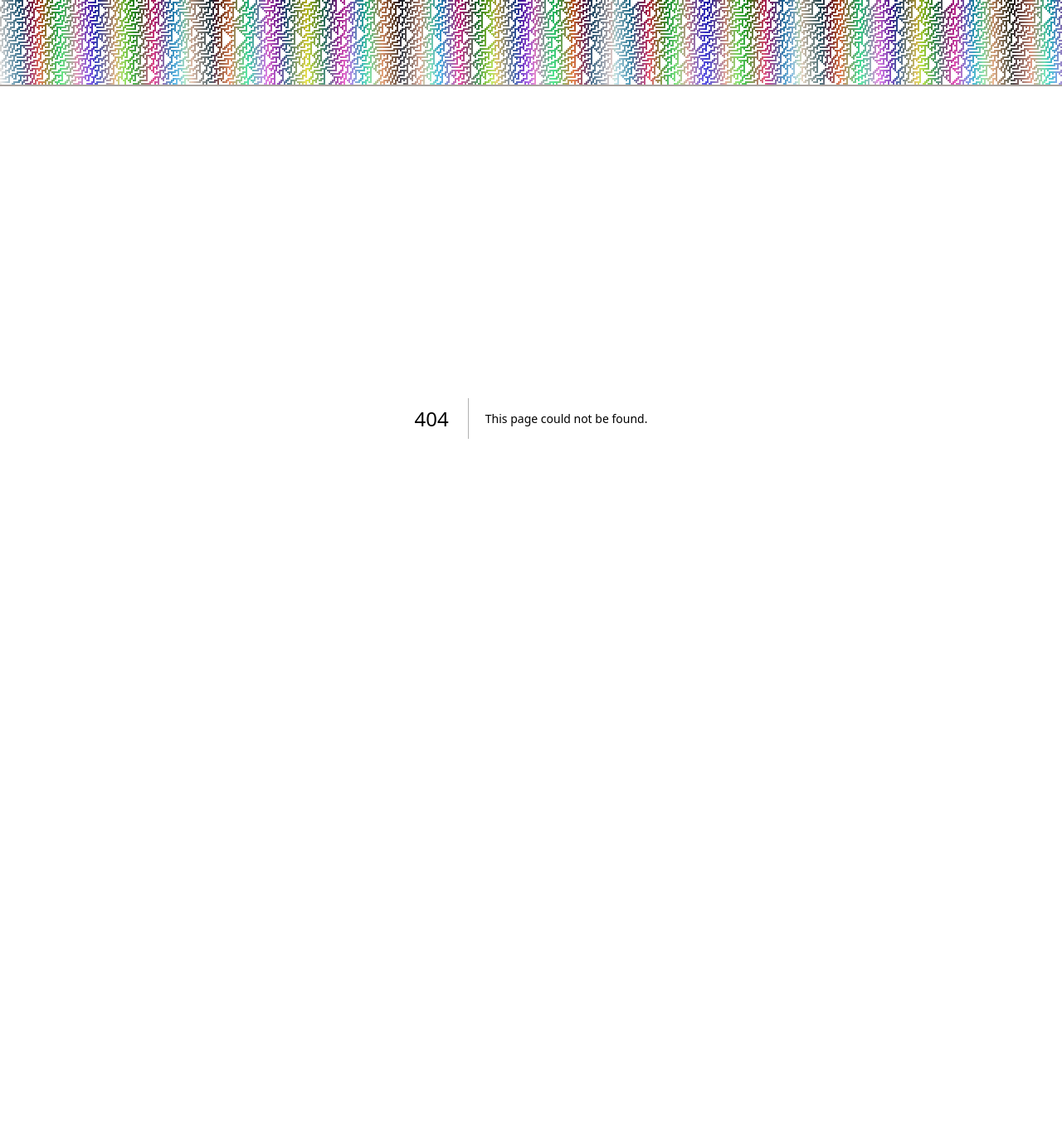
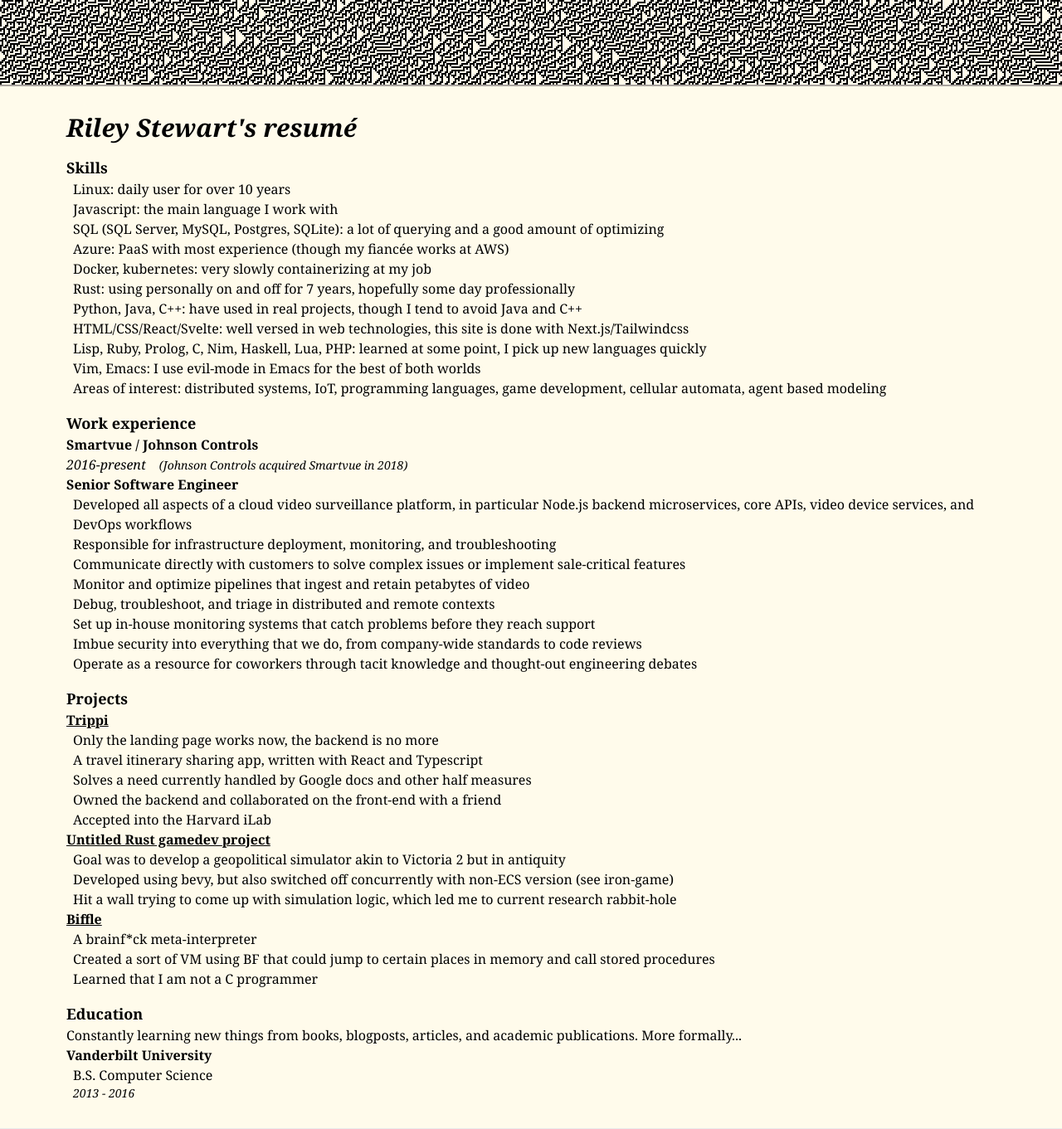
Before and after one commit to ristew/blog, a Next.js app: page /resume in a window 1280 px wide. Before the commit this address had no page. Shown: the whole page at 83% size. Before the commit the page ends 904 px from the top, so only its background shows below. Built offline with nearby package versions, Linux system fonts and the light colour scheme.

Commit message:
add resume

```diff
--- a/components/banner.js
+++ b/components/banner.js
@@ -86,13 +86,14 @@
   }
   const [showInfo, setShowInfo] = useState(false);
   const [seed, setSeed] = useState(123);
+  const [color, setColor] = useState(false);
+  const toggleColor = () => setColor(!color);
   const [animateSpeed, setAnimateSpeed] = useState(0);
   const height = bs * windowSize - 2;
   let interval;
-  if (seed > 0 && seed < windowSize) {
-    // will leave a gap, seed should always be greater than windowSize
-    setSeed(windowSize + 42);
-  }
+  const randomizeSeed = () => {
+    setSeed(Math.round(Math.random() * (500 + 2 * windowSize) + windowSize))
+  };
 
 
   useEffect(async () => {
@@ -121,7 +122,9 @@
       const col = automata.nextState();
       for (let v = 0; v < col.length; v++) {
         if (col[v]) {
-          ctx.fillStyle = cellColor(row, v / col.length);
+          if (color) {
+            ctx.fillStyle = cellColor(row, v / col.length);
+          }
           ctx.fillRect(bs * dpi * row - offset, bs * dpi * v, bs * dpi, bs * dpi);
         }
       }
@@ -143,7 +146,11 @@
         <ValueChanger name="rule" value={rule} setter={setRule} presets={[30, 45, 90, 105, 110]} />
         <ValueChanger name="window size" value={windowSize} setter={setWindowSize} presets={[22, 51, 101, 251, 901]} />
         <ValueChanger name="cell size" value={bs} setter={setBs} presets={[1, 2, 4, 8]} />
-        <ValueChanger name="seed" value={seed} setter={setSeed} presets={[0, windowSize + 42, { text: 'random', action: () => setSeed(Math.round(Math.random() * (500 + 2 * windowSize) + windowSize)) }]} />
+        <ValueChanger name="seed" value={seed} setter={setSeed} presets={[0, windowSize + 42, { text: 'random', action: randomizeSeed }]} />
+        <p><a href="" className="link" onClick={e => {
+          e.preventDefault();
+          toggleColor();
+        }}>{color ? 'no' : ''} color</a></p>
         <p><a href="" className="link" onClick={e => {
           e.preventDefault();
           setShowInfo(false);
--- a/pages/index.js
+++ b/pages/index.js
@@ -29,6 +29,8 @@
               <a className="text-sm link" href="https://www.linkedin.com/in/riley-stewart-b582a4a0/">linkedin</a>
               <span> </span>
               <a className="text-sm link" href="https://github.com/ristew">github</a>
+              <span> </span>
+              <a className="text-sm link" href="/resume">resume</a>
             </div>
           </section>
           <section className="font-serif flex-col flex md:justify-between mt-16 mb-16 md:mb-12">
--- /dev/null
+++ b/pages/resume.js
@@ -0,0 +1,126 @@
+import Layout from '../components/layout'
+import Head from 'next/head'
+
+function JobSegment() {
+  let responsibilities = [
+    'Developed all aspects of a cloud video surveillance platform, in particular Node.js backend microservices, core APIs, video device services, and DevOps workflows',
+    'Responsible for infrastructure deployment, monitoring, and troubleshooting',
+    'Communicate directly with customers to solve complex issues or implement sale-critical features',
+    'Monitor and optimize pipelines that ingest and retain petabytes of video',
+    'Debug, troubleshoot, and triage in distributed and remote contexts',
+    'Set up in-house monitoring systems that catch problems before they reach support',
+    'Imbue security into everything that we do, from company-wide standards to code reviews',
+    'Operate as a resource for coworkers through tacit knowledge and thought-out engineering debates',
+  ];
+  return (
+    <>
+    <div className="text-lg font-semibold mt-4">Work experience</div>
+    <div className="font-semibold">Smartvue / Johnson Controls</div>
+      <div><span className="italic">2016-present</span><span className="text-sm italic ml-4">(Johnson Controls acquired Smartvue in 2018)</span></div>
+    <div className="font-semibold">Senior Software Engineer</div>
+    { responsibilities.map(r => <div className="ml-2">{r}</div>) }
+    </>
+  );
+}
+
+function Education() {
+  return (
+    <>
+      <div className="font-semibold text-lg mt-4">Education</div>
+      <div>Constantly learning new things from books, blogposts, articles, and academic publications.  More formally...</div>
+      <div className="font-semibold">Vanderbilt University</div>
+      <div className="ml-2">B.S. Computer Science</div>
+      <div className="ml-2 italic text-sm">2013 - 2016</div>
+    </>
+  );
+}
+
+function Projects() {
+  const projects = [
+    {
+      name: 'Trippi',
+      link: 'https://gettrippi.com/',
+      points: [
+        'Only the landing page works now, the backend is no more',
+        'A travel itinerary sharing app, written with React and Typescript',
+        'Solves a need currently handled by Google docs and other half measures',
+        'Owned the backend and collaborated on the front-end with a friend',
+        'Accepted into the Harvard iLab',
+      ],
+    },
+    {
+      name: 'Untitled Rust gamedev project',
+      link: 'https://github.com/ristew/map-game',
+      points: [
+        'Goal was to develop a geopolitical simulator akin to Victoria 2 but in antiquity',
+        'Developed using bevy, but also switched off concurrently with non-ECS version (see iron-game)',
+        'Hit a wall trying to come up with simulation logic, which led me to current research rabbit-hole',
+      ]
+    },
+    {
+      name: 'Biffle',
+      link: 'https://github.com/thefunguys/biffle',
+      points: [
+        'A brainf*ck meta-interpreter',
+        'Created a sort of VM using BF that could jump to certain places in memory and call stored procedures',
+        'Learned that I am not a C programmer',
+      ]
+    },
+  ];
+  return (
+    <>
+      <div className="font-semibold text-lg mt-4">Projects</div>
+    { projects.map(p => Project(p)) }
+    </>
+  );
+}
+
+function Project({ name, period, points, link }) {
+  return (
+    <>
+      <div><a className="font-semibold underline" href={link}>{name}</a></div>
+      <div className="italic">{period}</div>
+    { points.map(p => <div className="ml-2">{p}</div>)}
+    </>
+  );
+}
+
+function Skills() {
+  let skills = [
+    'Linux: daily user for over 10 years',
+    'Javascript: the main language I work with',
+    'SQL (SQL Server, MySQL, Postgres, SQLite): a lot of querying and a good amount of optimizing',
+    'Azure: PaaS with most experience (though my fiancée works at AWS)',
+    'Docker, kubernetes: very slowly containerizing at my job',
+    'Rust: using personally on and off for 7 years, hopefully some day professionally',
+    'Python, Java, C++: have used in real projects, though I tend to avoid Java and C++',
+    'HTML/CSS/React/Svelte: well versed in web technologies, this site is done with Next.js/Tailwindcss',
+    'Lisp, Ruby, Prolog, C, Nim, Haskell, Lua, PHP: learned at some point, I pick up new languages quickly',
+    'Vim, Emacs: I use evil-mode in Emacs for the best of both worlds',
+    'Areas of interest: distributed systems, IoT, programming languages, game development, cellular automata, agent based modeling',
+  ];
+  return (
+    <>
+      <div className="font-semibold text-lg">Skills</div>
+    { skills.map(s => <div className="ml-2">{s}</div>) }
+    </>
+  );
+}
+export default function Resume() {
+  return (
+    <Layout>
+        <Head>
+          <title>Riley Stewart's resumé</title>
+        </Head>
+        <section className="font-serif flex-col md:flex-row flex md:justify-between mb-8 md:mb-8">
+          <div className="pt-8">
+          <div className="font-bold text-3xl italic mb-4"><a href="/">Riley Stewart</a>'s resumé</div>
+            <Skills />
+            <JobSegment />
+            <Projects />
+            <Education />
+        </div>
+        </section>
+    </Layout>
+  );
+}
```
